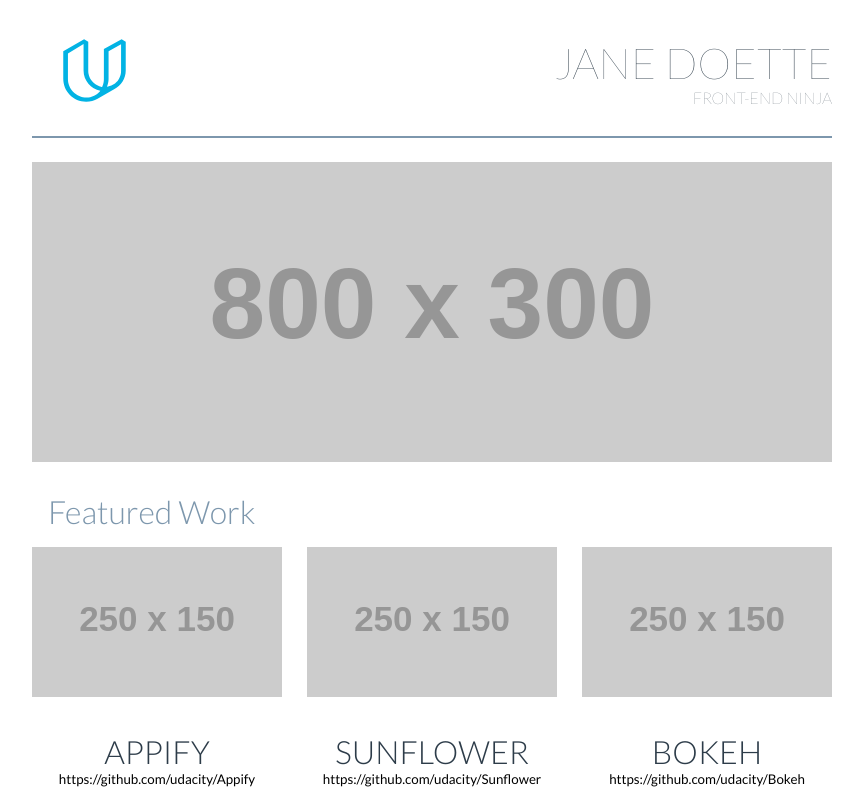
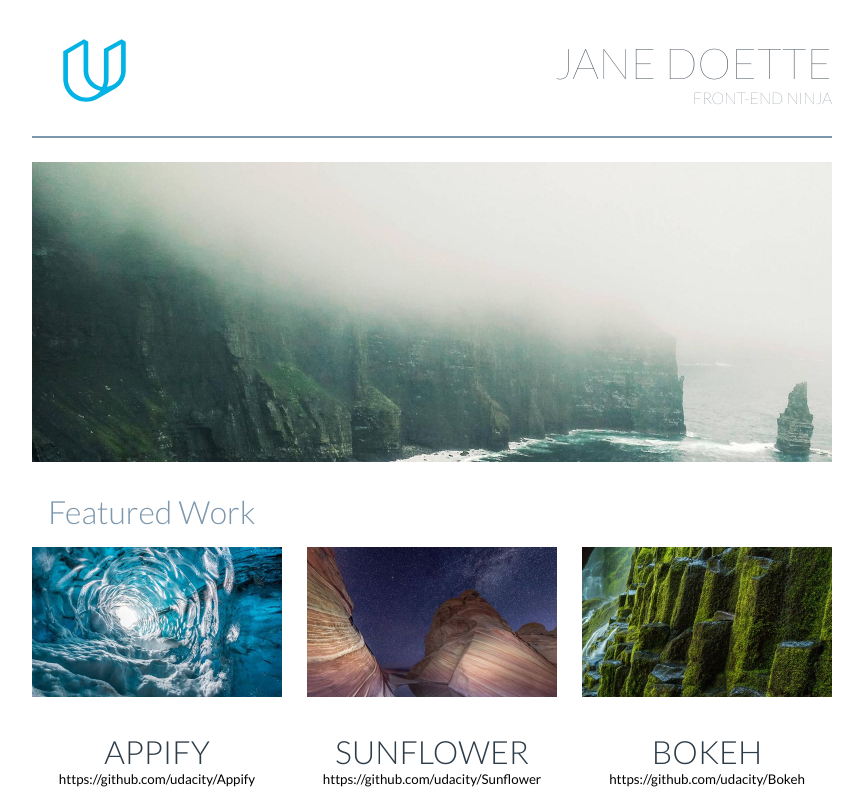
Before and after one commit to danielfennelly/udacity-build-a-portfolio, a website: page index.html in a window 1280 px wide. Shown: the whole page, without its empty margins (208-1071 px from the left). Drawn offline with Linux system fonts and the light colour scheme; placeholder pictures from the web are drawn by us.

Commit message:
- added multiple images for srcset and sizes - removed logo hiding on small devices - fixed some semantic tag styling

```diff
--- a/css/style.css
+++ b/css/style.css
@@ -42,7 +42,7 @@ p {
 
 /* Header Styling */
 
-.header {
+header {
 	display: flex;
 	border-bottom: 2px solid #7d97ad;
 }
@@ -102,29 +102,13 @@ p {
 	text-decoration: none;
 }
 
-/* Media Queries */
+/* Breakpoint at 775px */
+/* NB: One might expect to use 750px, but Firefox and Chrome display weird
+   rendering behavior with this value. Using 775px leads to a cleaner jump
+   to the stacked and centered flexbox look between the columnar and row layouts.
+ */
 
-/* Breakpoint at 300px */
-
-@media only screen and (max-width: 300px) {
-	.logo {
-		display: none;
-	}
-
-	.name-and-title {
-		text-align: left;
-	}
-}
-
-@media only screen and (min-width: 301px) {
-	.logo {
-		display: block;
-	}
-}
-
-/* Breakpoint at 750px */
-
-@media only screen and (min-width: 750px) {
+@media only screen and (min-width: 775px) {
 	.tile:last-of-type {
 		margin-right: 0;
 	}
--- a/index.html
+++ b/index.html
@@ -9,48 +9,63 @@
 	<link rel='stylesheet' href='css/style.css'>
 </head>
 <body>
-	<div class='container-fluid'>
-
 	<!-- HEADER -->
-		<div class='row header'>
+	<header>
 		<div class='logo'>
-				<img src='images/udacity-logo.svg'>
+			<img src='img/udacity-logo.svg'>
 		</div>
 		<div class='name-and-title'>
 			<h1 class='light-uppercase'>Jane Doette</h1>
 			<h4 class='light-uppercase'>Front-end Ninja</h4>
 		</div>
-		</div>
+	</header>
 
 	<!-- SPLASH IMAGE -->
-		<div class='row splash'>
-			<img src="http://placehold.it/800x300">
-			<!-- <img class='img-responsive' src="images/cliffs-of-moher.jpg"> -->
-		</div>
+	<section class='splash'>
+		<img src = "img/cliffs-of-moher-cropped-800px.jpg"
+			 srcset = "
+			 	img/cliffs-of-moher-cropped-1600px.jpg 1600w,
+			 	img/cliffs-of-moher-cropped-800px.jpg 800w,
+			 	img/cliffs-of-moher-cropped-400px.jpg 400w"
+			 sizes = "(max-width: 800px): 100vw"
+			 alt = "Ireland's cliffs of Moher">
+	</section>
 
 	<!-- FEATURED WORK HEADING -->
-		<div class='row carousel-header'>
+	<section class='carousel-header'>
 		<h2>Featured Work</h2>
-		</div>
+	</section>
 
 	<!-- WORK TILES -->
-		<div class='row carousel'>
+	<section class='carousel'>
 		<div class='tile'>
-				<img src="http://placehold.it/250x150">
+			<img src = "img/ice-cave-iceland-cropped-250px.jpg"
+			     srcset = "
+			     	img/ice-cave-iceland-cropped-500px.jpg 500w,
+			     	img/ice-cave-iceland-cropped-250px.jpg 250w"
+			     sizes = "(max-width: 800px): 30vw"
+			     alt = "An ice cave tunnel in Iceland">
 			<h3>Appify</h3>
 			<p><a href='https://github.com/udacity/Appify'>https://github.com/udacity/Appify</a></p>
 		</div>
 		<div class='tile'>
-				<img src="http://placehold.it/250x150">
+			<img src = "img/north-coyote-buttes-cropped-250px.jpg"
+				 srcset = "
+				 	img/north-coyote-buttes-cropped-500px.jpg 500w,
+				 	img/north-coyote-buttes-cropped-250px.jpg 250w"
+				 alt = "Arizona's North Coyote Buttes at nighttime">
 			<h3>Sunflower</h3>
 			<p><a href='https://github.com/udacity/Sunflower'>https://github.com/udacity/Sunflower</a></p>
 		</div>
 		<div class='tile'>
-				<img src="http://placehold.it/250x150">
+			<img src = "img/proxy-falls-cropped-250px.jpg"
+				 srcset = "
+				 	img/proxy-falls-cropped-500px.jpg 500w,
+				 	img/proxy-falls-cropped-250px.jpg 250w"
+				 alt = "A close-up of Oregon's Proxy Falls">
 			<h3>Bokeh</h3>
 			<p><a href='https://github.com/udacity/Bokeh'>https://github.com/udacity/Bokeh</a></p>
 		</div>
-		</div>
-	</div>
+	</section>
 </body>
 </html>
--- a/package.json
+++ b/package.json
@@ -17,6 +17,7 @@
   },
   "homepage": "https://github.com/danielfennelly/udacity-build-a-portfolio#readme",
   "devDependencies": {
-    "gulp": "^3.9.1"
+    "gulp": "^3.9.1",
+    "gulp-responsive": "^2.4.0"
   }
 }
```
Also changed, not shown: gulpfile.js (+34 -3 lines), images/cliffs-of-moher-cropped.jpg (added), images/ice-cave-iceland-cropped.jpg (added), images/north-coyote-buttes-cropped.jpg (added), images/proxy-falls-cropped.jpg (added), img/cliffs-of-moher-cropped-1600px.jpg (added), img/cliffs-of-moher-cropped-400px.jpg (added), img/cliffs-of-moher-cropped-800px.jpg (added), img/ice-cave-iceland-cropped-250px.jpg (added), img/ice-cave-iceland-cropped-500px.jpg (added), img/north-coyote-buttes-cropped-250px.jpg (added), img/north-coyote-buttes-cropped-500px.jpg (added), img/proxy-falls-cropped-250px.jpg (added), img/proxy-falls-cropped-500px.jpg (added), 1 more files, 1 other file. Lines whose indentation alone changed are shown as unchanged.
